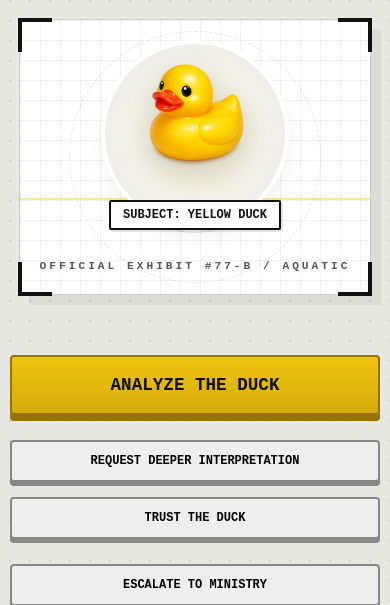
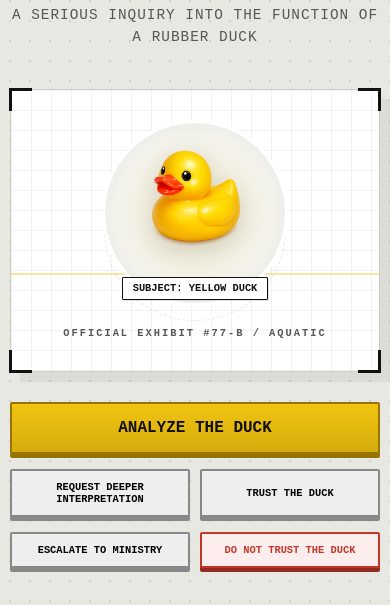
Before and after one commit to hericlibong/What_Is_This_Duck_For, a FastAPI app: page / in a window 390 px wide. Shown: the part 149-754 px from the top of the page. Run offline with FastAPI, Linux system fonts and the light colour scheme.

Commit message:
Refactor layout for two-column design; enhance responsiveness and adjust paddings for improved UI consistency

```diff
--- a/app/static/css/style.css
+++ b/app/static/css/style.css
@@ -32,7 +32,7 @@ body {
 }
 
 .container {
-    max-width: 900px;
+    max-width: 1200px; /* Wider container for two-column layout */
     width: 100%;
     text-align: center;
 }
@@ -157,24 +157,44 @@ body {
     letter-spacing: 1px;
 }
 
-/* Duck Display Area - Exhibit Framing */
+/* Operational Zone - Two Column Layout */
+.operational-zone {
+    display: flex;
+    gap: 40px;
+    align-items: flex-start;
+    justify-content: center;
+    text-align: left;
+}
+
+.left-column {
+    flex: 1;
+    max-width: 550px;
+    display: flex;
+    flex-direction: column;
+    gap: 30px;
+}
+
+.right-column {
+    flex: 1;
+    max-width: 550px;
+}
+
+/* Duck Display Area - More Compact */
 #subject-area {
-    margin-bottom: 60px;
+    margin-bottom: 0;
 }
 
 .exhibit-frame {
     position: relative;
-    padding: clamp(20px, 5vw, 60px);
+    padding: 30px; /* Reduced padding */
     border: 1px solid #ccc;
     background-color: white;
     background-image:
         linear-gradient(rgba(0,0,0,0.05) 1px, transparent 1px),
         linear-gradient(90deg, rgba(0,0,0,0.05) 1px, transparent 1px);
     background-size: 20px 20px;
-    display: inline-block;
-    margin: 0 auto;
+    display: block;
     box-shadow: 10px 10px 0 rgba(0,0,0,0.05);
-    max-width: 100%;
     box-sizing: border-box;
 }
 
@@ -202,8 +222,8 @@ body {
     border-radius: 50%;
 }
 
-.r1 { width: 150px; height: 150px; }
-.r2 { width: 250px; height: 250px; border-style: dashed; }
+.r1 { width: 120px; height: 120px; }
+.r2 { width: 180px; height: 180px; border-style: dashed; }
 
 @keyframes scan {
     0% { top: 0; }
@@ -212,9 +232,9 @@ body {
 
 .frame-corner {
     position: absolute;
-    width: 30px;
-    height: 30px;
-    border: 4px solid var(--primary-color);
+    width: 20px;
+    height: 20px;
+    border: 3px solid var(--primary-color);
 }
 
 .top-left { top: -2px; left: -2px; border-right: none; border-bottom: none; }
@@ -223,12 +243,13 @@ body {
 .bottom-right { bottom: -2px; right: -2px; border-left: none; border-top: none; }
 
 .exhibit-id {
-    margin-top: 30px;
-    font-size: 0.7rem;
+    margin-top: 20px;
+    font-size: 0.65rem;
     font-weight: bold;
     color: var(--text-muted);
-    letter-spacing: 3px;
+    letter-spacing: 2px;
     text-transform: uppercase;
+    text-align: center;
 }
 
 .duck-container {
@@ -248,74 +269,65 @@ body {
     flex-direction: column;
     justify-content: center;
     align-items: center;
-    box-shadow:
-        inset 0 0 30px rgba(0,0,0,0.05),
-        0 10px 20px rgba(0,0,0,0.05);
-    border: 4px solid white;
+    box-shadow: inset 0 0 20px rgba(0,0,0,0.05);
+    border: 3px solid white;
     transition: transform 0.3s ease;
     position: relative;
 }
 
 .exhibit-frame:hover .duck-display-area {
-    transform: scale(1.03) translateY(-5px);
+    transform: scale(1.05);
 }
 
 .duck-image {
-    width: 85%;
+    width: 80%;
     height: auto;
-    filter: drop-shadow(0 10px 15px rgba(0,0,0,0.15));
+    filter: drop-shadow(0 8px 12px rgba(0,0,0,0.15));
     z-index: 3;
 }
 
 .label {
-    margin-top: 10px;
+    margin-top: 8px;
     font-weight: bold;
-    font-size: 0.75rem;
+    font-size: 0.65rem;
     color: var(--primary-color);
     background: white;
-    padding: 4px 12px;
-    border: 2px solid var(--border-color);
-    border-radius: 2px;
-    box-shadow: 2px 2px 0 rgba(0,0,0,0.1);
+    padding: 3px 10px;
+    border: 1px solid var(--border-color);
+    border-radius: 1px;
+    box-shadow: 1px 1px 0 rgba(0,0,0,0.1);
 }
 
-/* System Controls - Button Redesign */
+/* System Controls */
 #actions {
-    margin-bottom: 60px;
+    margin-bottom: 0;
 }
 
 .system-controls {
     display: flex;
     flex-direction: column;
-    gap: 25px;
-    max-width: 800px;
-    margin: 0 auto;
+    gap: 15px;
 }
 
 .primary-trigger .btn-primary {
     width: 100%;
-    max-width: 400px;
-    font-size: 1.1rem;
-    padding: 18px;
+    font-size: 1rem;
+    padding: 15px;
     background: linear-gradient(to bottom, #f1c40f, #d4ac0d);
     color: #111;
     border: 2px solid #997300;
-    box-shadow: 0 6px 0 #997300;
-}
-
-.primary-trigger .btn-primary:hover:not(:disabled) {
-    filter: brightness(1.05);
+    box-shadow: 0 4px 0 #997300;
 }
 
 .primary-trigger .btn-primary:active:not(:disabled) {
-    box-shadow: 0 2px 0 #997300;
-    transform: translateY(4px);
+    box-shadow: 0 1px 0 #997300;
+    transform: translateY(3px);
 }
 
 .secondary-actions, .system-overrides {
     display: flex;
-    justify-content: center;
-    gap: 15px;
+    justify-content: flex-start;
+    gap: 10px;
     flex-wrap: wrap;
 }
 
@@ -325,34 +337,23 @@ body {
     text-transform: uppercase;
     border: 2px solid #888;
     background: #eee;
-    border-radius: 4px;
+    border-radius: 2px;
     cursor: pointer;
     transition: transform 0.1s, box-shadow 0.1s;
-    position: relative;
-}
-
-.btn-skeuo:focus {
-    outline: 2px solid var(--primary-color);
-    outline-offset: 4px;
 }
 
 .btn-skeuo:disabled {
     cursor: not-allowed;
     opacity: 0.6;
     filter: grayscale(1);
-    transform: none !important;
-    box-shadow: 0 1px 0 #aaa !important;
 }
 
 .btn-secondary.btn-skeuo {
-    padding: 12px 20px;
-    font-size: 0.75rem;
+    flex: 1;
+    min-width: 140px;
+    padding: 10px;
+    font-size: 0.65rem;
     box-shadow: var(--btn-shadow);
-}
-
-.btn-secondary.btn-skeuo:hover:not(:disabled) {
-    background: #f8f8f8;
-    border-color: #333;
 }
 
 .btn-secondary.btn-skeuo:active:not(:disabled) {
@@ -361,16 +362,14 @@ body {
 }
 
 .btn-distrust.btn-skeuo {
-    padding: 12px 20px;
-    font-size: 0.75rem;
+    flex: 1;
+    min-width: 140px;
+    padding: 10px;
+    font-size: 0.65rem;
     background: #fdedec;
     border-color: #c0392b;
     color: #c0392b;
     box-shadow: 0 4px 0 #922b21;
-}
-
-.btn-distrust.btn-skeuo:hover:not(:disabled) {
-    background: #fadbd8;
 }
 
 .btn-distrust.btn-skeuo:active:not(:disabled) {
@@ -475,26 +478,32 @@ footer {
 }
 
 /* Responsive Overrides */
+@media (max-width: 900px) {
+    .operational-zone {
+        flex-direction: column;
+        align-items: center;
+    }
+
+    .left-column, .right-column {
+        width: 100%;
+        max-width: 100%;
+    }
+
+    .report-card {
+        min-height: auto;
+    }
+}
+
 @media (max-width: 600px) {
     body {
-        padding: 20px 10px;
+        padding: 100px 10px 20px 10px;
     }
 
-    .ministerial-banner {
-        justify-content: center;
-        text-align: center;
+    .header-content {
+        padding: 0 15px;
     }
 
-    .report-header {
-        flex-direction: column;
-        align-items: flex-start;
-    }
-
-    .report-metadata {
-        width: 100%;
-    }
-
-    .btn-action {
-        width: 100%;
+    .main-dept {
+        font-size: 1rem;
     }
 }
--- a/app/templates/index.html
+++ b/app/templates/index.html
@@ -30,7 +30,8 @@
             <p class="subtitle">A Serious Inquiry Into the Function of a Rubber Duck</p>
         </div>
 
-        <main>
+        <main class="operational-zone">
+            <div class="left-column">
                 <section id="subject-area">
                     <div class="exhibit-frame">
                         <div class="scan-overlay">
@@ -67,15 +68,17 @@
                         </div>
                     </div>
                 </section>
+            </div>
 
+            <div class="right-column">
                 <section id="report-panel">
                     <div class="report-card dossier">
                         <div class="report-header">
                             <div class="report-title">MINISTERIAL ANALYSIS REPORT</div>
                             <div class="report-metadata">
                                 <div class="meta-row"><span>CASE ID:</span> <span>DUCK-042</span></div>
-                            <div class="meta-row"><span>STATUS:</span> <span id="report-status">UNDER INVESTIGATION</span></div>
-                            <div class="meta-row"><span>CONFIDENCE LEVEL:</span> <span id="report-confidence">LOW</span></div>
+                                <div class="meta-row"><span>STATUS:</span> <span id="report-status">READY</span></div>
+                                <div class="meta-row"><span>CONFIDENCE LEVEL:</span> <span id="report-confidence">--</span></div>
                             </div>
                         </div>
                         <div id="output-text" class="dossier-body">
@@ -86,6 +89,7 @@
                         </div>
                     </div>
                 </section>
+            </div>
         </main>
 
         <footer>
```
Also changed, not shown: other parts of app/static/css/style.css (+21 -17 lines). Lines whose indentation alone changed are shown as unchanged.
